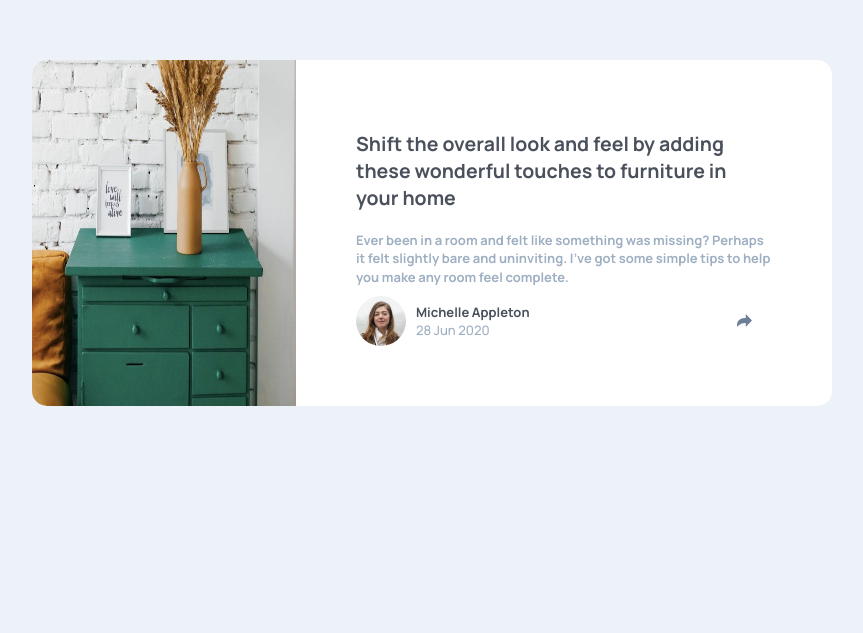
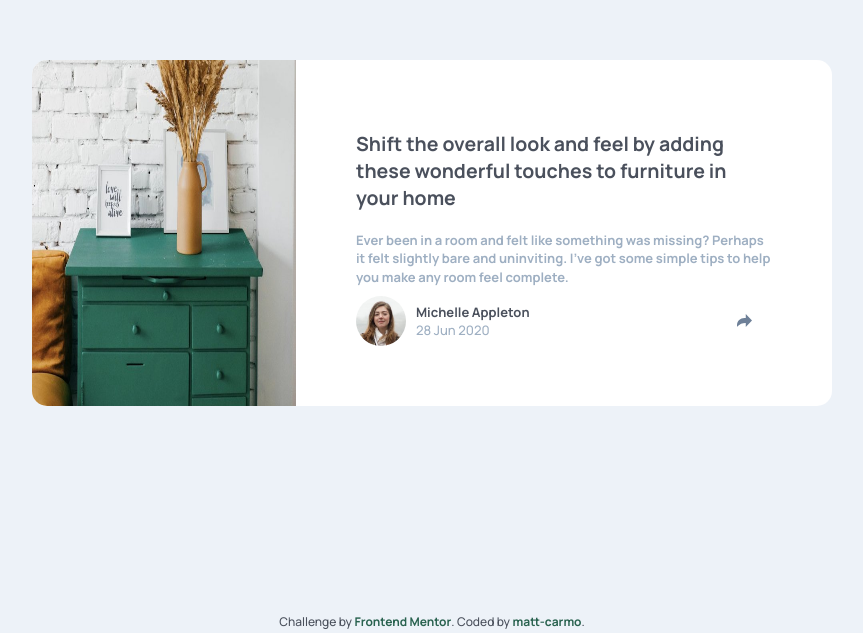
Before and after one commit to matt-carmo/article-preview-component-master, a plain HTML site: page index.html in a window 1280 px wide. Shown: the part 167-800 px from the top of the page, without its empty margins (208-1071 px from the left). Drawn offline with Linux system fonts and the light colour scheme.

Commit message:
first commit

```diff
--- a/css/style.css
+++ b/css/style.css
@@ -155,11 +155,11 @@ img {
   font-size: 0.75rem;
   line-height: 20px;
 
-  color: #fff;
+  color: #4a505c;
 }
 .footer a {
   text-decoration: none;
-  color: #9657c0;
+  color: #29624F;
   font-weight: bold;
 }
 
--- a/index.html
+++ b/index.html
@@ -98,6 +98,11 @@
 
   </main>
 
+  <footer class="footer">
+    Challenge by <a href="https://www.frontendmentor.io?ref=challenge" target="_blank">Frontend Mentor</a>.
+    Coded by <a href="https://github.com/matt-carmo/">matt-carmo</a>.
+  </footer>
+  </div>
 
 
 
```
